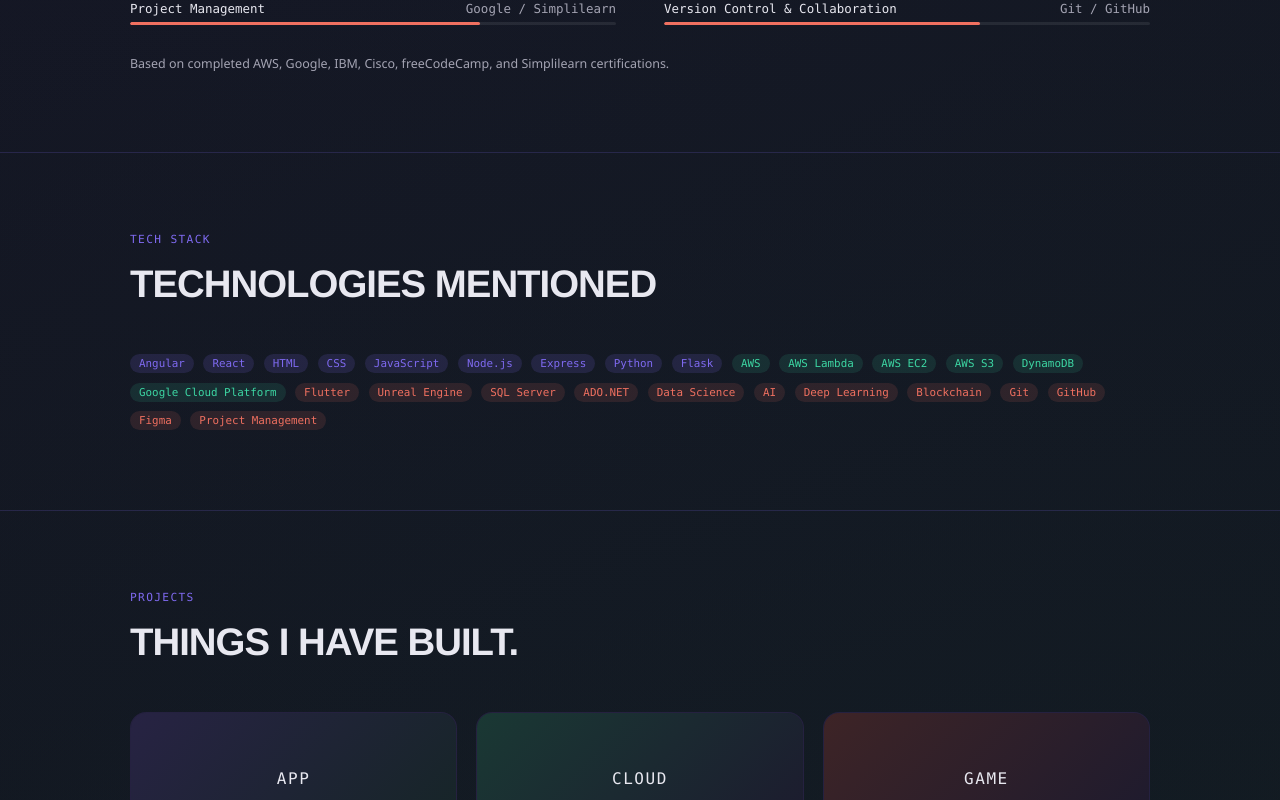
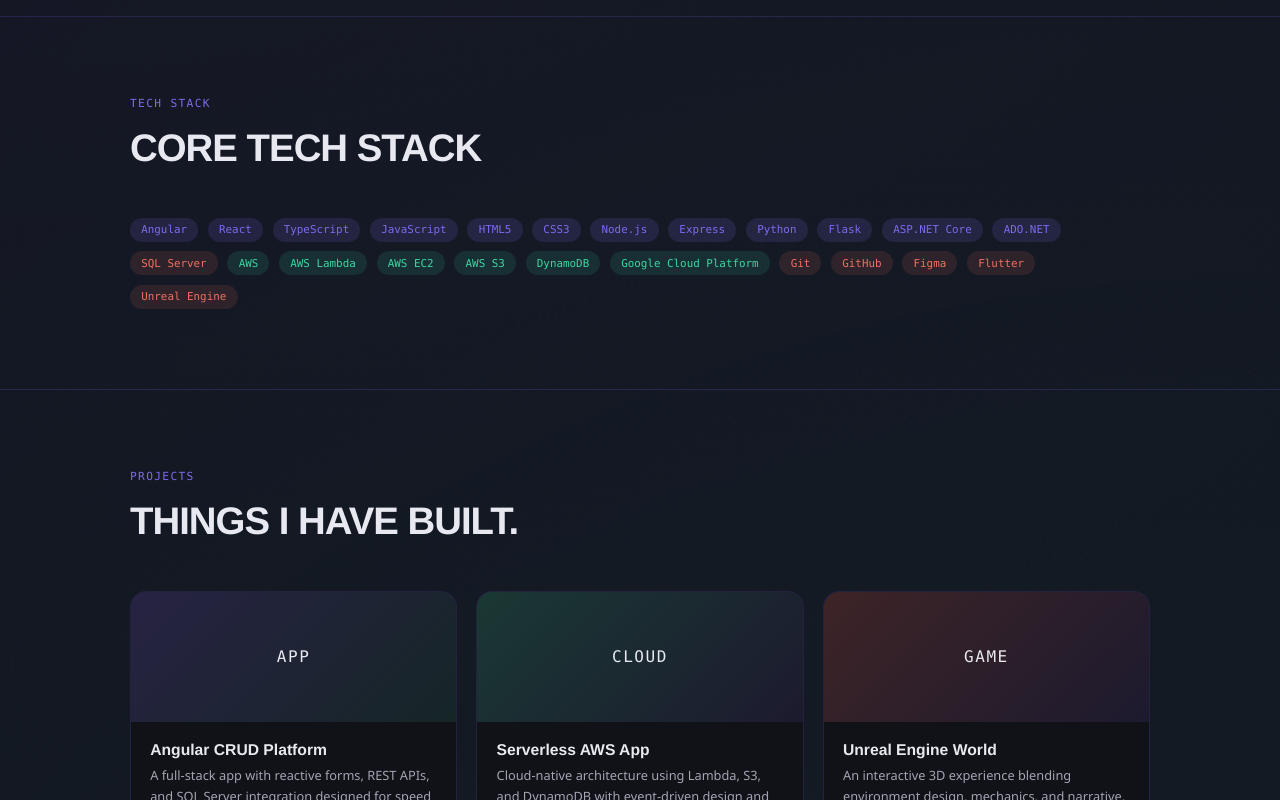
Before and after one commit to shokomori/Masato-Martin-Portfolio, an Angular app: page / in a window 1280 px wide. Shown: the part 1640-2440 px from the top of the page. Built offline with nearby package versions, Linux system fonts and the light colour scheme.

Commit message:
Refine tech stack list and add logo-ready chip styles

```diff
--- a/src/app/app.html
+++ b/src/app/app.html
@@ -179,35 +179,32 @@
 
 <section id="techstack" aria-labelledby="techstack-title">
   <p class="section-label">TECH STACK</p>
-  <h2 id="techstack-title" class="section-title">Technologies Mentioned</h2>
+  <h2 id="techstack-title" class="section-title">Core Tech Stack</h2>
   <div class="techstack-grid">
-    <span class="chip chip-purple">Angular</span>
-    <span class="chip chip-purple">React</span>
-    <span class="chip chip-purple">HTML</span>
-    <span class="chip chip-purple">CSS</span>
-    <span class="chip chip-purple">JavaScript</span>
-    <span class="chip chip-purple">Node.js</span>
-    <span class="chip chip-purple">Express</span>
-    <span class="chip chip-purple">Python</span>
-    <span class="chip chip-purple">Flask</span>
-    <span class="chip chip-green">AWS</span>
-    <span class="chip chip-green">AWS Lambda</span>
-    <span class="chip chip-green">AWS EC2</span>
-    <span class="chip chip-green">AWS S3</span>
-    <span class="chip chip-green">DynamoDB</span>
-    <span class="chip chip-green">Google Cloud Platform</span>
-    <span class="chip chip-coral">Flutter</span>
-    <span class="chip chip-coral">Unreal Engine</span>
-    <span class="chip chip-coral">SQL Server</span>
-    <span class="chip chip-coral">ADO.NET</span>
-    <span class="chip chip-coral">Data Science</span>
-    <span class="chip chip-coral">AI</span>
-    <span class="chip chip-coral">Deep Learning</span>
-    <span class="chip chip-coral">Blockchain</span>
-    <span class="chip chip-coral">Git</span>
-    <span class="chip chip-coral">GitHub</span>
-    <span class="chip chip-coral">Figma</span>
-    <span class="chip chip-coral">Project Management</span>
+    <span class="chip chip-purple tech-chip">Angular</span>
+    <span class="chip chip-purple tech-chip">React</span>
+    <span class="chip chip-purple tech-chip">TypeScript</span>
+    <span class="chip chip-purple tech-chip">JavaScript</span>
+    <span class="chip chip-purple tech-chip">HTML5</span>
+    <span class="chip chip-purple tech-chip">CSS3</span>
+    <span class="chip chip-purple tech-chip">Node.js</span>
+    <span class="chip chip-purple tech-chip">Express</span>
+    <span class="chip chip-purple tech-chip">Python</span>
+    <span class="chip chip-purple tech-chip">Flask</span>
+    <span class="chip chip-purple tech-chip">ASP.NET Core</span>
+    <span class="chip chip-purple tech-chip">ADO.NET</span>
+    <span class="chip chip-coral tech-chip">SQL Server</span>
+    <span class="chip chip-green tech-chip">AWS</span>
+    <span class="chip chip-green tech-chip">AWS Lambda</span>
+    <span class="chip chip-green tech-chip">AWS EC2</span>
+    <span class="chip chip-green tech-chip">AWS S3</span>
+    <span class="chip chip-green tech-chip">DynamoDB</span>
+    <span class="chip chip-green tech-chip">Google Cloud Platform</span>
+    <span class="chip chip-coral tech-chip">Git</span>
+    <span class="chip chip-coral tech-chip">GitHub</span>
+    <span class="chip chip-coral tech-chip">Figma</span>
+    <span class="chip chip-coral tech-chip">Flutter</span>
+    <span class="chip chip-coral tech-chip">Unreal Engine</span>
   </div>
 </section>
 
--- a/src/styles.scss
+++ b/src/styles.scss
@@ -187,8 +187,8 @@
 
 .hero {
   position: relative;
-  min-height: 85dvh;
-  padding: 4rem 2.5rem;
+  min-height: 68dvh;
+  padding: 2.4rem 2.5rem 2rem;
 }
 
 .hero-grid {
@@ -473,6 +473,20 @@
   display: flex;
   flex-wrap: wrap;
   gap: 0.6rem;
+}
+
+.tech-chip {
+  align-items: center;
+  display: inline-flex;
+  gap: 0.45rem;
+  padding: 0.34rem 0.7rem;
+}
+
+.tech-chip-logo {
+  border-radius: 3px;
+  height: 14px;
+  object-fit: contain;
+  width: 14px;
 }
 
 .skill-row {
@@ -1107,7 +1121,7 @@
 
   .hero {
     min-height: auto;
-    padding-bottom: 7rem;
+    padding-bottom: 3.5rem;
   }
 
   .hero-visual {
```
